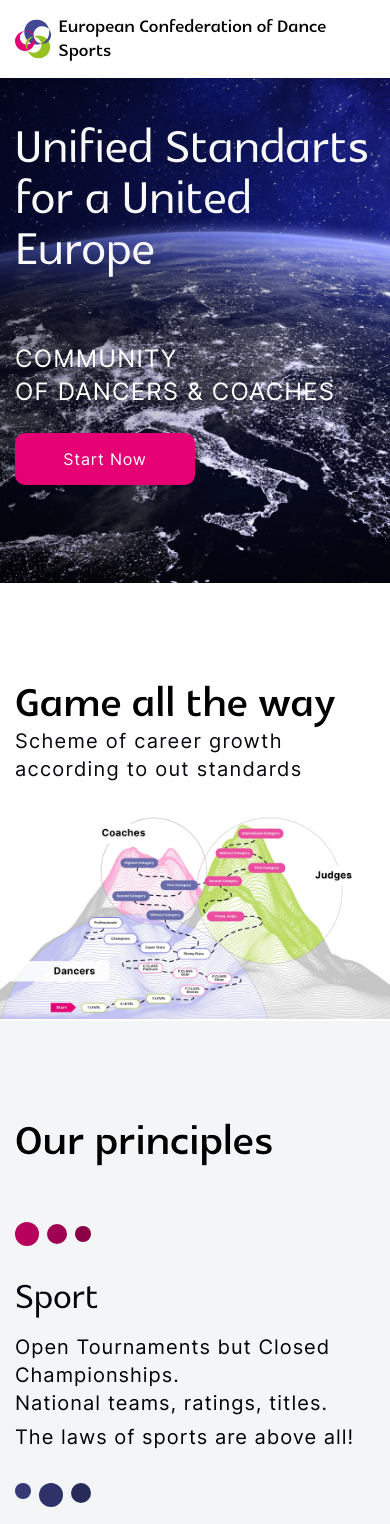
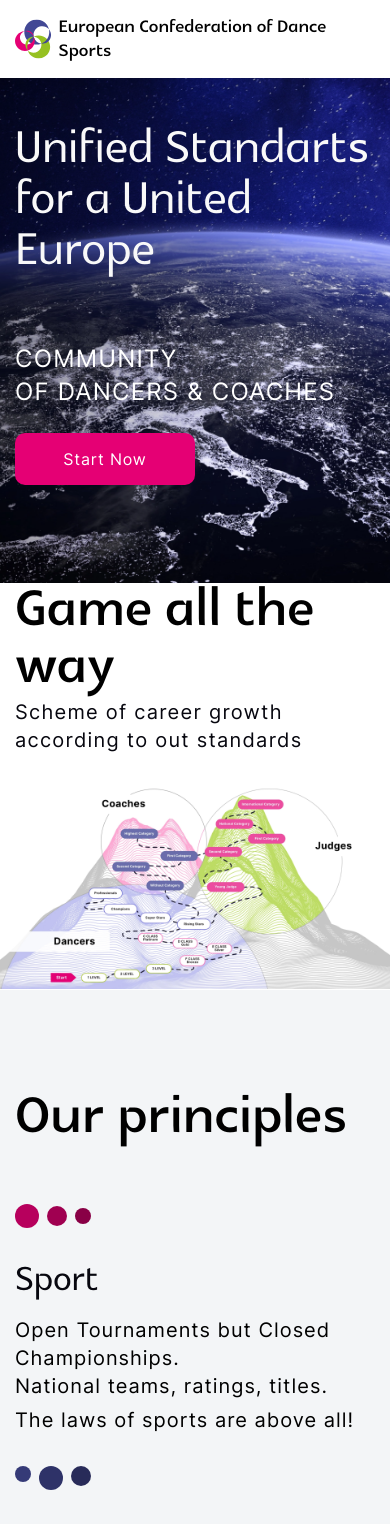
Before and after one commit to Guntyk/euro-dance-confederation-landing, a React (Create React App) app: page / in a window 390 px wide. Shown: the top 1524 px of the page. Built offline with nearby package versions, Linux system fonts and the light colour scheme.

Commit message:
Map Full 768px Adaptation

```diff
--- a/src/components/Map/Map.css
+++ b/src/components/Map/Map.css
@@ -1,15 +1,9 @@
 .map {
-  padding-top: 6.25em;
+  padding-bottom: 0;
   background: #fff;
 }
 
 .map-img {
-  margin-top: 1.5em;
+  margin: 1.5em 0 -1px;
   width: 100%;
 }
-
-@media (max-width: 425px) {
-  .sec-title {
-    font-size: 3.5em;
-  }
-}
--- a/src/components/Map/Map.jsx
+++ b/src/components/Map/Map.jsx
@@ -3,7 +3,7 @@ import "./Map.css";
 
 export default function Map() {
   return (
-    <section className="map">
+    <section className="section map">
       <div className="container">
         <h3 className="sec-title">Game all the way</h3>
         <span className="sec-subtitle">
```
